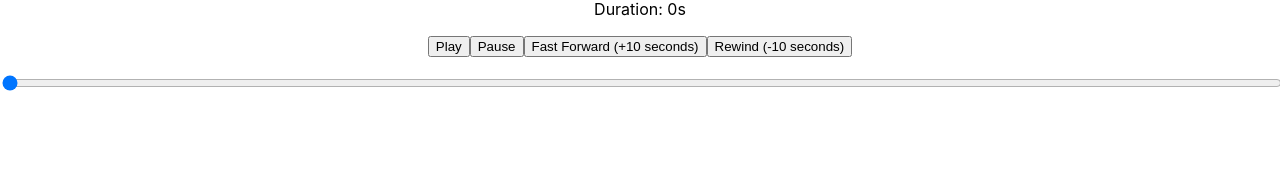
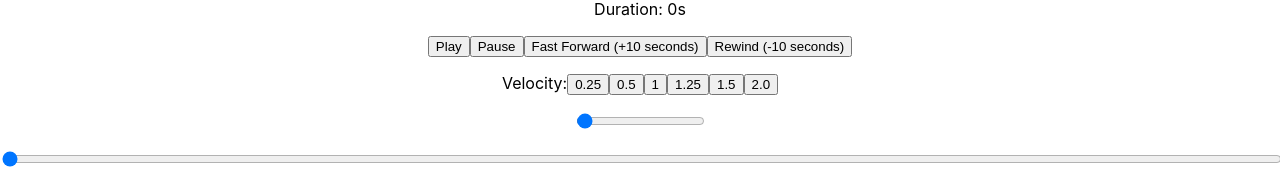
Before and after one commit to alexkander-intive/fl-player-reactjs-integration, a React (Create React App) app: page / in a window 1280 px wide. Shown: the part 909-1093 px from the top of the page. Before the commit the page ends 1020 px from the top, so only its background shows below. Built offline with nearby package versions, Linux system fonts and the light colour scheme.

Commit message:
add player velocity control

```diff
--- a/src/FlPlayer.tsx
+++ b/src/FlPlayer.tsx
@@ -23,8 +23,10 @@ const usePlayerBuilder = () => {
 
 function FirstLightPlayer() {
   const playerBuilder = usePlayerBuilder();
-  const videoElementRef = useRef(null);
+  const videoElementRef = useRef<HTMLVideoElement>(null);
   const [status, setStatus] = useState('');
+  const [volume, setVolume] = useState(0.5);
+  const [velocity, setVelocity] = useState(1);
   const [player, setPlayer] = useState<any>(null);
   // const [time, setTime] = useState(0);
   const [{currentTime, duration}, setTimeInfo] = useState({
@@ -38,6 +40,18 @@ function FirstLightPlayer() {
       currentTime: time,
       duration
     })
+  };
+
+  const adjustVolume = (volumePercent: number)=>{
+    setVolume(volumePercent);
+    if(videoElementRef.current){
+      videoElementRef.current.volume = volumePercent / 100;
+    }
+  };
+
+  const adjustVelocity = (newVelocity: number) => () =>{
+    setVelocity(newVelocity);
+    player.playbackRate = newVelocity;
   };
 
   const handlePlay = () => player.play();
@@ -72,7 +86,6 @@ function FirstLightPlayer() {
       playerSetup.subscribe('playbackstatechanged', (state: string) => setStatus(state));
 
       playerSetup.subscribe('progressupdate', function () {
-        console.log('progresseupdate', playerSetup);
         setTimeInfo({
           currentTime: playerSetup.currentTime,
           duration: playerSetup.duration,
@@ -96,6 +109,18 @@ function FirstLightPlayer() {
         <button onClick={handleRewind}>Rewind (-10 seconds)</button>
       </p>
       <p>
+        Velocity:
+        <button onClick={adjustVelocity(0.25)}>0.25</button>
+        <button onClick={adjustVelocity(0.5)}>0.5</button>
+        <button onClick={adjustVelocity(1)}>1</button>
+        <button onClick={adjustVelocity(1.25)}>1.25</button>
+        <button onClick={adjustVelocity(1.5)}>1.5</button>
+        <button onClick={adjustVelocity(2.0)}>2.0</button>
+      </p>
+      <p>
+        <input value={volume} type="range" min={0} max={100} onChange={event => adjustVolume(+event.target.value)} />
+      </p>
+      <p>
         <input value={currentTime} type="range" min={0} max={duration} onChange={event => handleTime(+event.target.value)} style={{width: '100%'}} />
       </p>
     </div>
```
